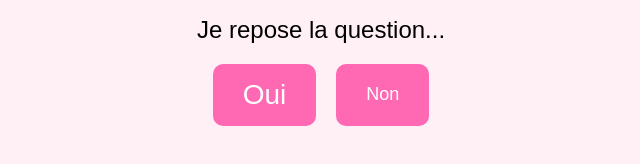
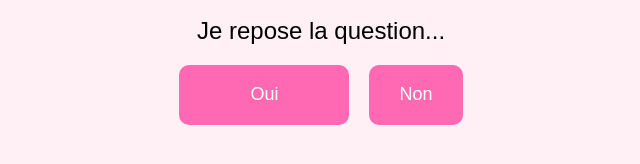
Before and after one commit to mimo24sept/Site_SaintValentin, a plain HTML site: page index.html in a window 1280 px wide. Both pictures are taken after a click on the button "Non". Shown: the part 460-624 px from the top of the page, without its empty margins (319-959 px from the left). Drawn offline with Linux system fonts and the light colour scheme.

Commit message:
changement

```diff
--- a/index.html
+++ b/index.html
@@ -32,8 +32,6 @@
         }
 
         button {
-            padding: 15px 30px;
-            font-size: 18px;
             border: none;
             border-radius: 10px;
             background-color: #ff69b4;
@@ -45,6 +43,17 @@
         button:hover {
             background-color: #ff1493;
         }
+
+        #yes {
+            padding: 15px 30px;
+            font-size: 18px;
+        }
+
+        #no {
+            padding: 15px 30px;
+            font-size: 18px;
+        }
+
     </style>
 </head>
 <body>
@@ -63,7 +72,8 @@
         let noButton = document.getElementById("no");
         let message = document.getElementById("message");
         let gif = document.getElementById("gif");
-        let yesSize = 18;
+        let yesWidth = 150;
+        let yesHeight = 50;
 
         function accept() {
             message.innerHTML = "Super, on se voit le 14 !";
@@ -74,8 +84,10 @@
 
         function reject() {
             message.innerHTML = "Je repose la question...";
-            yesSize += 10;
-            yesButton.style.fontSize = yesSize + "px";
+            yesWidth += 20;
+            yesHeight += 10;
+            yesButton.style.width = yesWidth + "px";
+            yesButton.style.height = yesHeight + "px";
         }
     </script>
 
```
